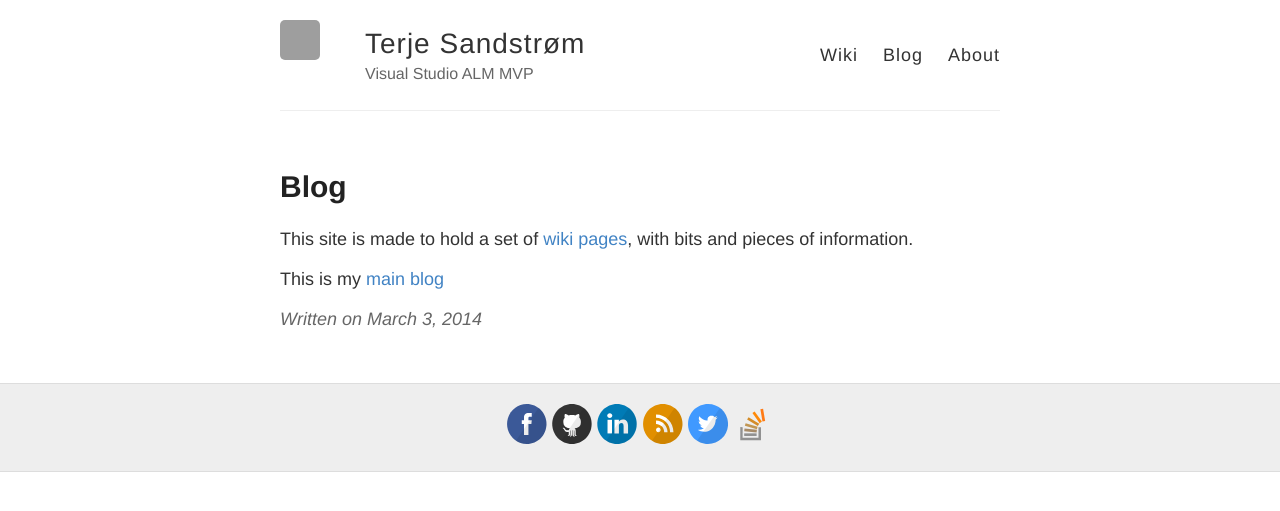
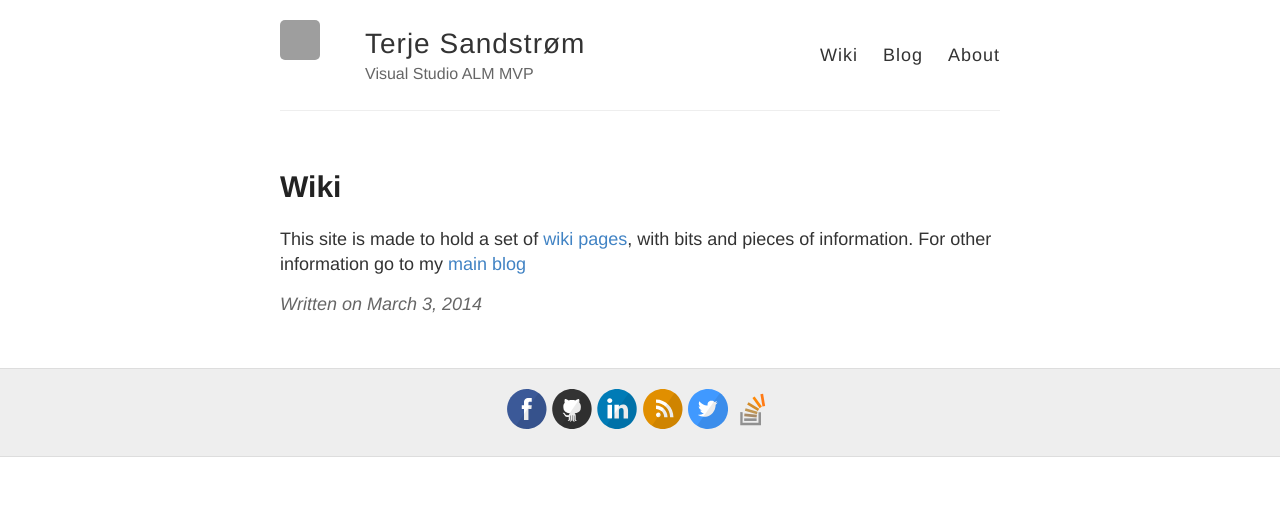
Before and after one commit to terjesandstrom/terjesandstrom.github.io, a Jekyll site: the page built from _posts/2014-3-3-Hello-World.md, in a window 1280 px wide. Shown: the top 511 px of the page. Built offline with Jekyll 4.4.1, drawn with Linux system fonts in a browser that asks for light colours; Markdown is read by kramdown in place of the engine named in the settings; grey boxes are pictures that could not be loaded.

Commit message:
Updated 2014-3-3-Hello-World.md

```diff
--- a/_posts/2014-3-3-Hello-World.md
+++ b/_posts/2014-3-3-Hello-World.md
@@ -1,8 +1,8 @@
 ---
 layout: post
-title: Blog
+title: "Wiki "
+published: true
 ---
 
-This site is made to hold a set of [wiki pages](wiki/wiki.md), with bits and pieces of information.
 
-This is my [main blog](http://hermit.no)
+This site is made to hold a set of [wiki pages](wiki/wiki), with bits and pieces of information.   For other information go to my  [main blog](http://hermit.no)
```
